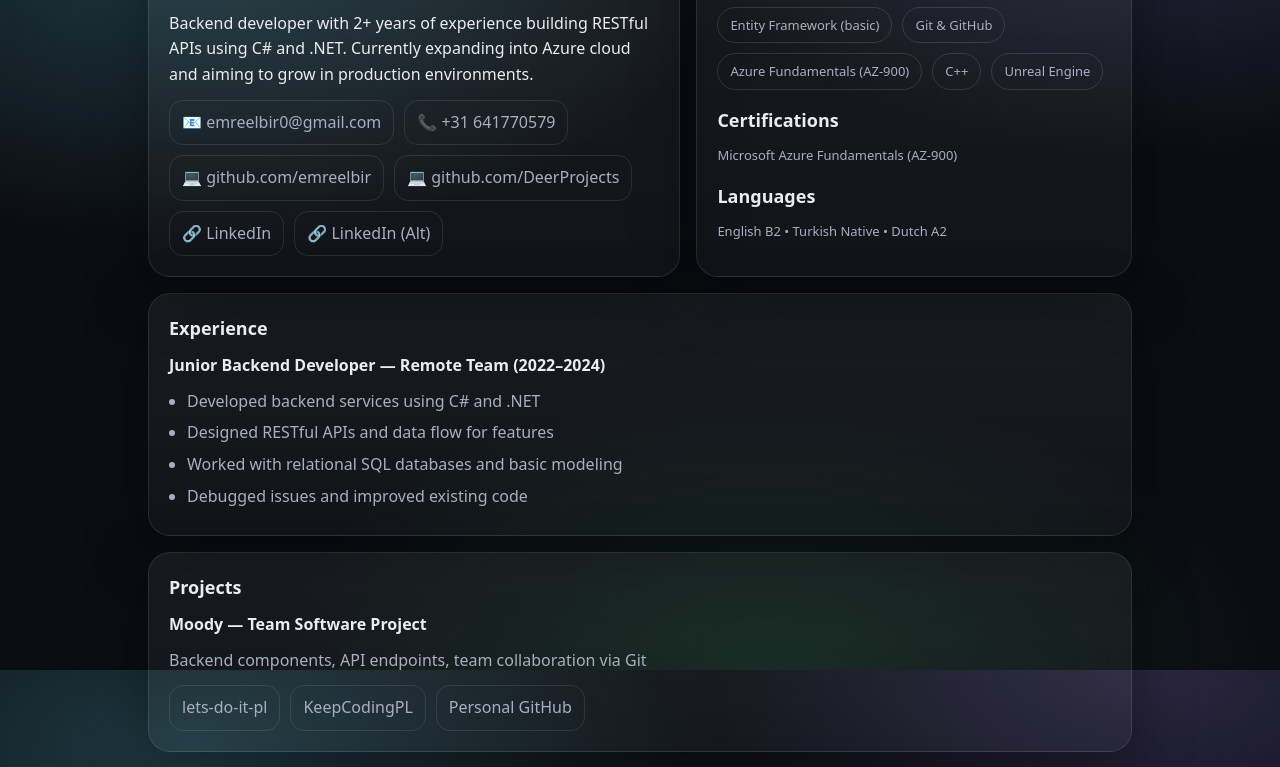
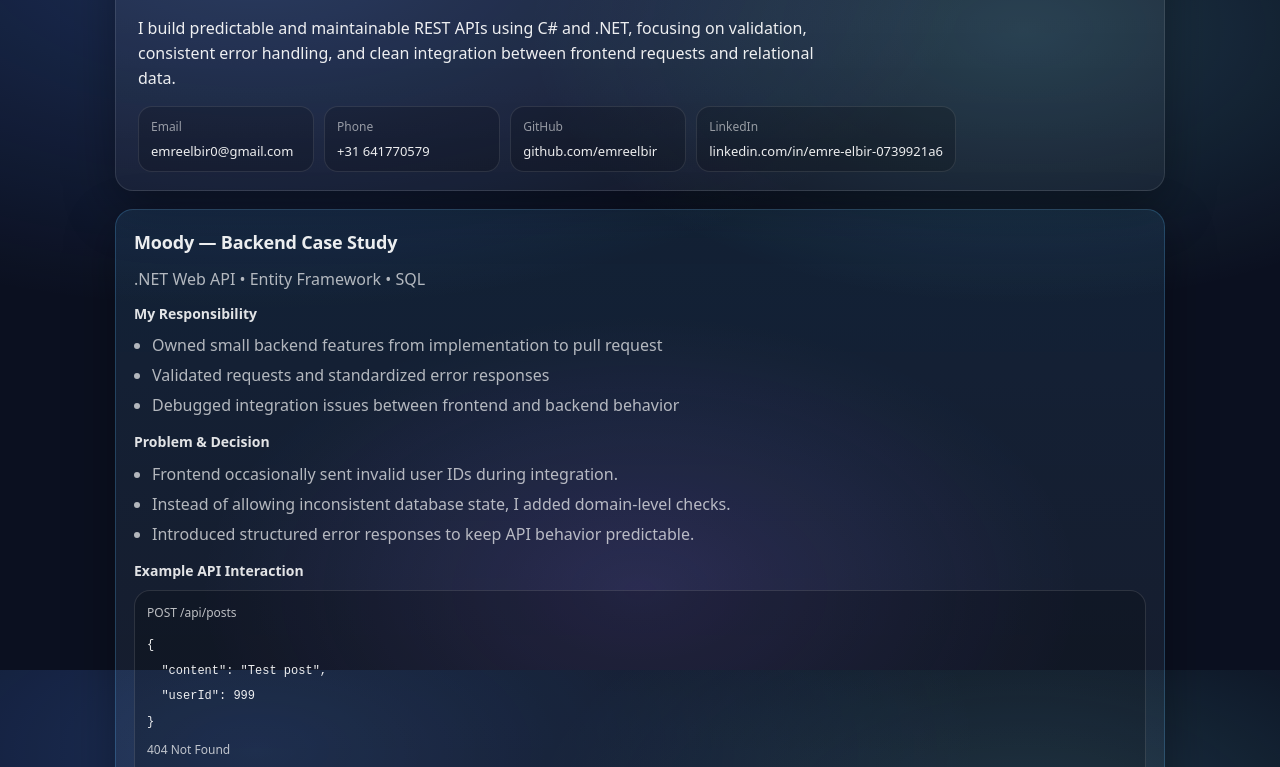
Before and after one commit to DeerProjects/portfolio-site, a website built with Vite: page index.html in a window 1280 px wide. Shown: the part 130-897 px from the top of the page. Built offline with nearby package versions, Linux system fonts and the light colour scheme.

Commit message:
portfolio update

```diff
--- a/src/main.js
+++ b/src/main.js
@@ -1,81 +1,107 @@
 import "./style.css";
 
-const skills = [
-  "C#", ".NET", "REST APIs", "SQL",
-  "Entity Framework (basic)", "Git & GitHub",
-  "Azure Fundamentals (AZ-900)",
-  "C++", "Unreal Engine"
+const links = [
+  { label: "Email", value: "emreelbir0@gmail.com", href: "mailto:emreelbir0@gmail.com" },
+  { label: "Phone", value: "+31 641770579", href: "tel:+31641770579" },
+  { label: "GitHub", value: "github.com/emreelbir", href: "https://github.com/emreelbir" },
+  { label: "LinkedIn", value: "linkedin.com/in/emre-elbir-0739921a6", href: "https://www.linkedin.com/in/emre-elbir-0739921a6/" }
 ];
 
-const links = [
-  { label: "📧 emreelbir0@gmail.com", href: "mailto:emreelbir0@gmail.com" },
-  { label: "📞 +31 641770579", href: "tel:+31641770579" },
-  { label: "💻 github.com/emreelbir", href: "https://github.com/emreelbir" },
-  { label: "💻 github.com/DeerProjects", href: "https://github.com/DeerProjects" },
-  { label: "🔗 LinkedIn", href: "https://www.linkedin.com/in/emre-elbir-76a71235a/" },
-  { label: "🔗 LinkedIn (Alt)", href: "https://www.linkedin.com/in/emre-elbir-0739921a6/" },
-];
+const apiExample = {
+  endpoint: "POST /api/posts",
+  request: {
+    content: "Test post",
+    userId: 999
+  },
+  error: {
+    status: "404 Not Found",
+    body: {
+      error: "UserNotFound",
+      message: "User does not exist"
+    }
+  }
+};
 
 const app = document.querySelector("#app");
 
 app.innerHTML = `
-  <div class="wrap">
-    <div class="grid">
-      <div class="card">
-        <h1>Emre Elbir</h1>
-        <p class="muted">Junior .NET Backend Developer (Azure Cloud)</p>
-        <p>
-          Backend developer with 2+ years of experience building RESTful APIs using C# and .NET.
-          Currently expanding into Azure cloud and aiming to grow in production environments.
-        </p>
-        <div class="row">
-          ${links.map(l => `<a class="link" href="${l.href}" target="${l.href.startsWith("http") ? "_blank" : "_self"}" rel="noreferrer">${l.label}</a>`).join("")}
-        </div>
+  <div class="page">
+
+    <header class="hero">
+      <h1>Emre Elbir</h1>
+      <p class="subtitle">Junior .NET Backend Developer • Amsterdam</p>
+      <p class="lead">
+        I build predictable and maintainable REST APIs using C# and .NET,
+        focusing on validation, consistent error handling, and clean integration
+        between frontend requests and relational data.
+      </p>
+
+      <div class="contacts">
+        ${links.map(l => `
+          <a class="contact" href="${l.href}" target="${l.href.startsWith("http") ? "_blank" : "_self"}" rel="noreferrer">
+            <span class="contactLabel">${l.label}</span>
+            <span class="contactValue">${l.value}</span>
+          </a>
+        `).join("")}
       </div>
+    </header>
 
-      <div class="card">
-        <h2>Skills</h2>
-        <div class="row">
-          ${skills.map(s => `<span class="pill">${s}</span>`).join("")}
+    <main class="layout">
+
+      <section class="card highlight">
+        <h2>Moody — Backend Case Study</h2>
+        <p class="muted">.NET Web API • Entity Framework • SQL</p>
+
+        <h3>My Responsibility</h3>
+        <ul class="list">
+          <li>Owned small backend features from implementation to pull request</li>
+          <li>Validated requests and standardized error responses</li>
+          <li>Debugged integration issues between frontend and backend behavior</li>
+        </ul>
+
+        <h3>Problem & Decision</h3>
+        <ul class="list">
+          <li>Frontend occasionally sent invalid user IDs during integration.</li>
+          <li>Instead of allowing inconsistent database state, I added domain-level checks.</li>
+          <li>Introduced structured error responses to keep API behavior predictable.</li>
+        </ul>
+
+        <h3>Example API Interaction</h3>
+        <div class="codeblock">
+          <div class="codeTitle">${apiExample.endpoint}</div>
+          <pre><code>${JSON.stringify(apiExample.request, null, 2)}</code></pre>
+
+          <div class="codeTitle">${apiExample.error.status}</div>
+          <pre><code>${JSON.stringify(apiExample.error.body, null, 2)}</code></pre>
         </div>
 
-        <div class="section">
-          <h2>Certifications</h2>
-          <p class="small">Microsoft Azure Fundamentals (AZ-900)</p>
-        </div>
+        <p class="muted small">
+          Focus: keeping backend behavior predictable for other developers during integration.
+        </p>
+      </section>
 
-        <div class="section">
-          <h2>Languages</h2>
-          <p class="small">English B2 • Turkish Native • Dutch A2</p>
-        </div>
-      </div>
-    </div>
+      <section class="card">
+        <h2>Experience</h2>
+        <p class="muted">Collaborative Backend Developer — Remote Team (2022–2024)</p>
+        <ul class="list">
+          <li>Worked in shared repositories with PR reviews and merge conflict resolution</li>
+          <li>Implemented REST endpoints with validation and consistent responses</li>
+          <li>Connected application logic to relational database operations</li>
+          <li>Containerized services locally using Docker</li>
+        </ul>
+      </section>
 
-    <div class="section card">
-      <h2>Experience</h2>
-      <p><strong>Junior Backend Developer — Remote Team (2022–2024)</strong></p>
-      <ul class="list">
-        <li>Developed backend services using C# and .NET</li>
-        <li>Designed RESTful APIs and data flow for features</li>
-        <li>Worked with relational SQL databases and basic modeling</li>
-        <li>Debugged issues and improved existing code</li>
-      </ul>
-    </div>
+      <section class="card">
+        <h2>Quick Info</h2>
+        <p class="small">Certification: Microsoft Azure Fundamentals (AZ-900)</p>
+        <p class="small">Languages: English B2 • Turkish Native • Dutch A2</p>
+      </section>
 
-    <div class="section card">
-      <h2>Projects</h2>
-      <p><strong>Moody — Team Software Project</strong></p>
-      <p class="muted">Backend components, API endpoints, team collaboration via Git</p>
-      <div class="row">
-        <a class="link" href="https://github.com/lets-do-it-pl" target="_blank" rel="noreferrer">lets-do-it-pl</a>
-        <a class="link" href="https://github.com/KeepCodingPL" target="_blank" rel="noreferrer">KeepCodingPL</a>
-        <a class="link" href="https://github.com/emreelbir" target="_blank" rel="noreferrer">Personal GitHub</a>
-      </div>
-    </div>
+    </main>
 
-    <div class="footer">
-      <span>© ${new Date().getFullYear()} Emre Elbir</span>
-      <span>Built with Vite</span>
-    </div>
+    <footer class="footer">
+      © ${new Date().getFullYear()} Emre Elbir
+    </footer>
+
   </div>
 `;
--- a/src/style.css
+++ b/src/style.css
@@ -61,3 +61,283 @@
 
 .footer{margin:22px 0;color:var(--muted);font-size:13px;display:flex;justify-content:space-between;gap:10px;flex-wrap:wrap}
 .small{font-size:13px;color:var(--muted)}
+:root{
+  --bg: #0b1020;
+  --card: rgba(255,255,255,0.06);
+  --card2: rgba(255,255,255,0.08);
+  --border: rgba(255,255,255,0.10);
+  --text: rgba(255,255,255,0.92);
+  --muted: rgba(255,255,255,0.68);
+  --muted2: rgba(255,255,255,0.55);
+  --shadow: 0 18px 50px rgba(0,0,0,0.35);
+}
+
+*{ box-sizing:border-box; }
+html, body{ height:100%; }
+
+body{
+  margin:0;
+  font-family: ui-sans-serif, system-ui, -apple-system, Segoe UI, Roboto, Arial, "Apple Color Emoji","Segoe UI Emoji";
+  color: var(--text);
+  background:
+    radial-gradient(1200px 600px at 20% 10%, rgba(80,140,255,0.25), transparent 60%),
+    radial-gradient(900px 500px at 80% 20%, rgba(110,230,255,0.18), transparent 55%),
+    radial-gradient(800px 500px at 50% 90%, rgba(160,110,255,0.16), transparent 55%),
+    var(--bg);
+}
+
+a{ color: inherit; text-decoration: none; }
+
+.page{
+  width: min(1050px, 92vw);
+  margin: 40px auto 28px;
+  display:flex;
+  flex-direction:column;
+  gap: 18px;
+}
+
+.hero{
+  padding: 22px 22px 18px;
+  border: 1px solid var(--border);
+  background: linear-gradient(180deg, rgba(255,255,255,0.07), rgba(255,255,255,0.04));
+  border-radius: 18px;
+  box-shadow: var(--shadow);
+}
+
+.heroTop{
+  display:flex;
+  align-items:flex-start;
+  justify-content:space-between;
+  gap: 14px;
+}
+
+h1{
+  margin: 0;
+  font-size: 34px;
+  letter-spacing: -0.02em;
+}
+
+.subtitle{
+  margin: 6px 0 0;
+  color: var(--muted);
+  font-weight: 500;
+}
+
+.lead{
+  margin: 14px 0 0;
+  color: var(--text);
+  line-height: 1.55;
+  max-width: 78ch;
+}
+
+.cta{
+  display:flex;
+  gap: 10px;
+  flex-wrap: wrap;
+}
+
+.btn{
+  padding: 10px 12px;
+  border-radius: 12px;
+  border: 1px solid var(--border);
+  background: rgba(255,255,255,0.10);
+  font-weight: 600;
+}
+.btn:hover{ background: rgba(255,255,255,0.14); }
+.btn.ghost{
+  background: transparent;
+}
+
+.pills{
+  display:flex;
+  flex-wrap: wrap;
+  gap: 8px;
+  margin-top: 14px;
+}
+
+.pill{
+  font-size: 12px;
+  padding: 6px 10px;
+  border-radius: 999px;
+  border: 1px solid rgba(255,255,255,0.10);
+  background: rgba(0,0,0,0.20);
+  color: rgba(255,255,255,0.86);
+}
+
+.contacts{
+  margin-top: 16px;
+  display:grid;
+  grid-template-columns: repeat(5, 1fr);
+  gap: 10px;
+}
+
+.contact{
+  border: 1px solid rgba(255,255,255,0.10);
+  background: rgba(0,0,0,0.18);
+  border-radius: 14px;
+  padding: 10px 12px;
+  display:flex;
+  flex-direction:column;
+  gap: 4px;
+}
+.contact:hover{ background: rgba(0,0,0,0.24); }
+
+.contactLabel{
+  font-size: 12px;
+  color: var(--muted2);
+}
+.contactValue{
+  font-size: 13px;
+  color: var(--text);
+  white-space: nowrap;
+  overflow: hidden;
+  text-overflow: ellipsis;
+}
+
+.layout{
+  display:flex;
+  flex-direction:column;
+  gap: 14px;
+}
+
+.card{
+  padding: 18px 18px 16px;
+  border: 1px solid var(--border);
+  background: var(--card);
+  border-radius: 18px;
+  box-shadow: var(--shadow);
+}
+
+.card h2{
+  margin: 0 0 8px;
+  font-size: 18px;
+  letter-spacing: -0.01em;
+}
+
+.muted{ color: var(--muted); }
+.small{ font-size: 12px; }
+
+.highlight{
+  background: linear-gradient(180deg, rgba(90,190,255,0.10), rgba(255,255,255,0.05));
+  border: 1px solid rgba(90,190,255,0.22);
+}
+
+.cardHead{
+  display:flex;
+  align-items:flex-start;
+  justify-content:space-between;
+  gap: 12px;
+  margin-bottom: 12px;
+}
+
+.cardActions{
+  display:flex;
+  gap: 8px;
+  flex-wrap: wrap;
+}
+
+.chip{
+  font-size: 12px;
+  padding: 7px 10px;
+  border-radius: 999px;
+  border: 1px solid rgba(255,255,255,0.12);
+  background: rgba(0,0,0,0.18);
+}
+.chip:hover{ background: rgba(0,0,0,0.25); }
+
+.grid2{
+  display:grid;
+  grid-template-columns: 1fr 1fr;
+  gap: 14px;
+}
+
+.grid2.tight{ gap: 10px; }
+
+h3{
+  margin: 0 0 8px;
+  font-size: 14px;
+  color: rgba(255,255,255,0.88);
+}
+
+.list{
+  margin: 0 0 14px;
+  padding-left: 18px;
+  color: rgba(255,255,255,0.88);
+  line-height: 1.5;
+}
+.list li{ margin: 6px 0; }
+
+.codeblock{
+  border: 1px solid rgba(255,255,255,0.12);
+  background: rgba(0,0,0,0.20);
+  border-radius: 16px;
+  padding: 12px;
+}
+
+.codeTitle{
+  font-size: 12px;
+  color: rgba(255,255,255,0.72);
+  margin-bottom: 10px;
+}
+
+.codeGrid{
+  display:grid;
+  grid-template-columns: 1fr;
+  gap: 10px;
+}
+
+.codePanel{
+  border: 1px solid rgba(255,255,255,0.10);
+  background: rgba(255,255,255,0.04);
+  border-radius: 14px;
+  padding: 10px 10px 6px;
+}
+
+.codeLabel{
+  font-size: 12px;
+  color: rgba(255,255,255,0.70);
+  margin-bottom: 6px;
+}
+
+pre{
+  margin: 0;
+  overflow:auto;
+  padding-bottom: 6px;
+}
+
+code{
+  font-size: 12px;
+  line-height: 1.45;
+  color: rgba(255,255,255,0.92);
+}
+
+.kv{
+  display:flex;
+  flex-direction:column;
+  gap: 10px;
+}
+.kvRow{
+  display:flex;
+  justify-content:space-between;
+  gap: 12px;
+  padding: 10px 12px;
+  border-radius: 14px;
+  border: 1px solid rgba(255,255,255,0.10);
+  background: rgba(0,0,0,0.18);
+}
+.k{ color: var(--muted2); font-size: 12px; }
+.v{ color: var(--text); font-size: 13px; }
+
+.footer{
+  display:flex;
+  justify-content:space-between;
+  gap: 10px;
+  padding: 10px 4px;
+  color: rgba(255,255,255,0.78);
+}
+
+@media (max-width: 980px){
+  .contacts{ grid-template-columns: 1fr 1fr; }
+  .grid2{ grid-template-columns: 1fr; }
+  .heroTop{ flex-direction:column; align-items:flex-start; }
+}
```
